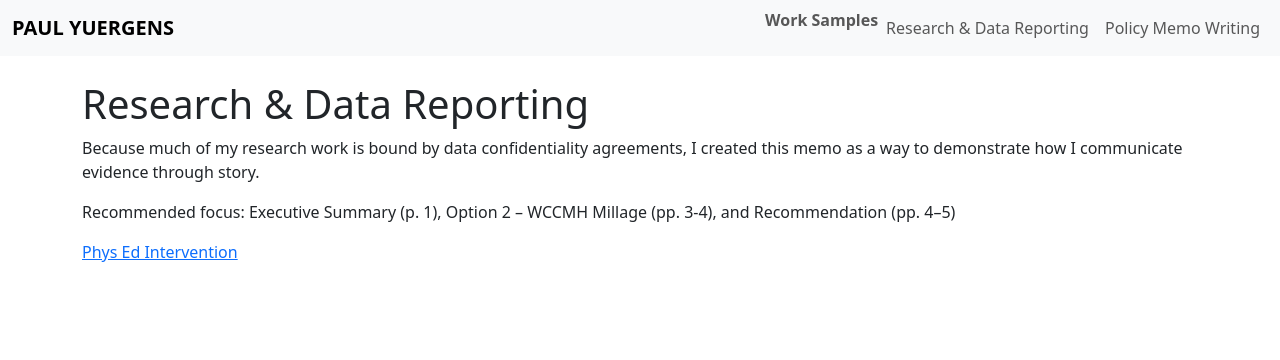
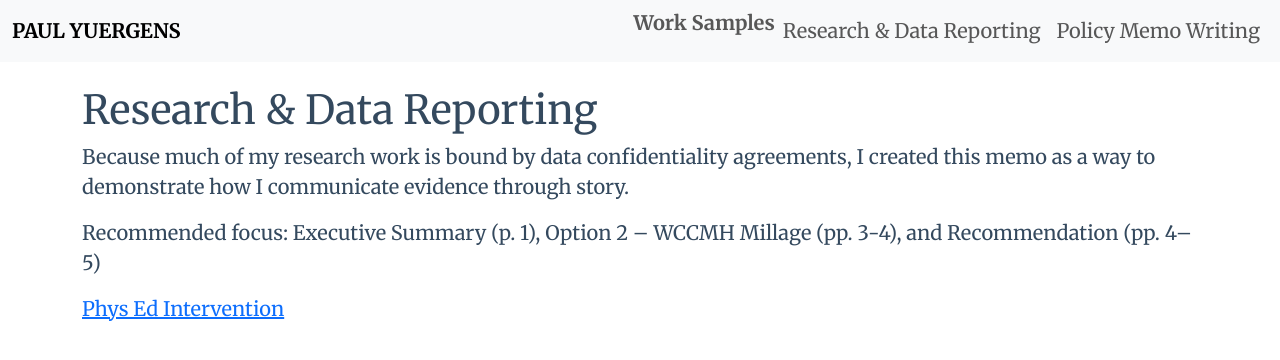
Before and after one commit to pyrgns/pyrgns.github.io, a Jekyll site: the page built from trails.md, in a window 1280 px wide. Shown: the top 360 px of the page. Built offline with Jekyll 4.4.1, drawn with Linux system fonts in a browser that asks for light colours.

Commit message:
Update default.html

```diff
--- a/_layouts/default.html
+++ b/_layouts/default.html
@@ -5,6 +5,8 @@
   <meta name="viewport" content="width=device-width, initial-scale=1">
   <title>{{ page.title }}</title>
   <link href="https://cdn.jsdelivr.net/npm/bootstrap@5.3.2/dist/css/bootstrap.min.css" rel="stylesheet">
+  <link rel="stylesheet" href="{{ '/assets/styles/style.css' | relative_url }}">
+
 </head>
 <body>
   {% include nav.html %}
```
